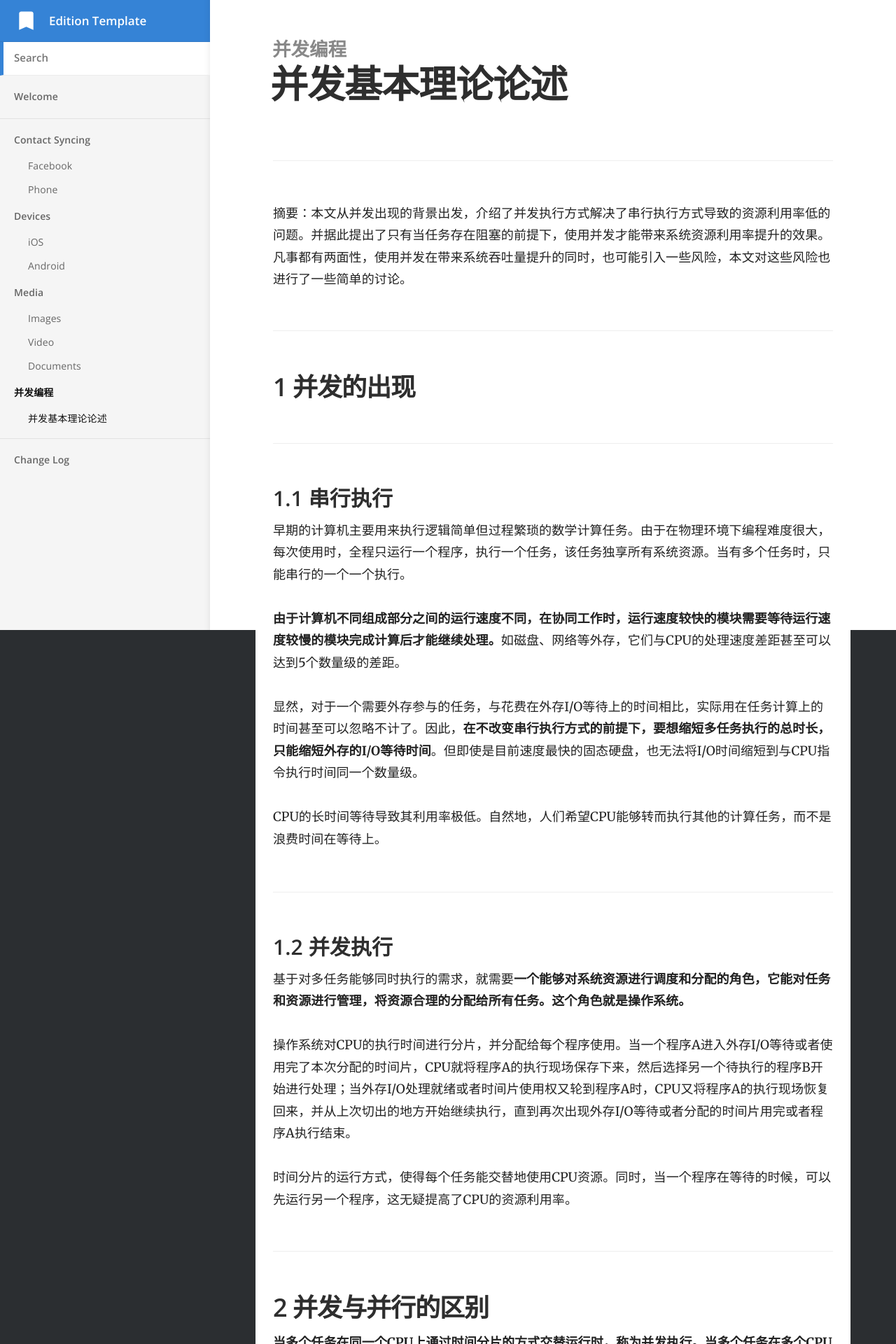
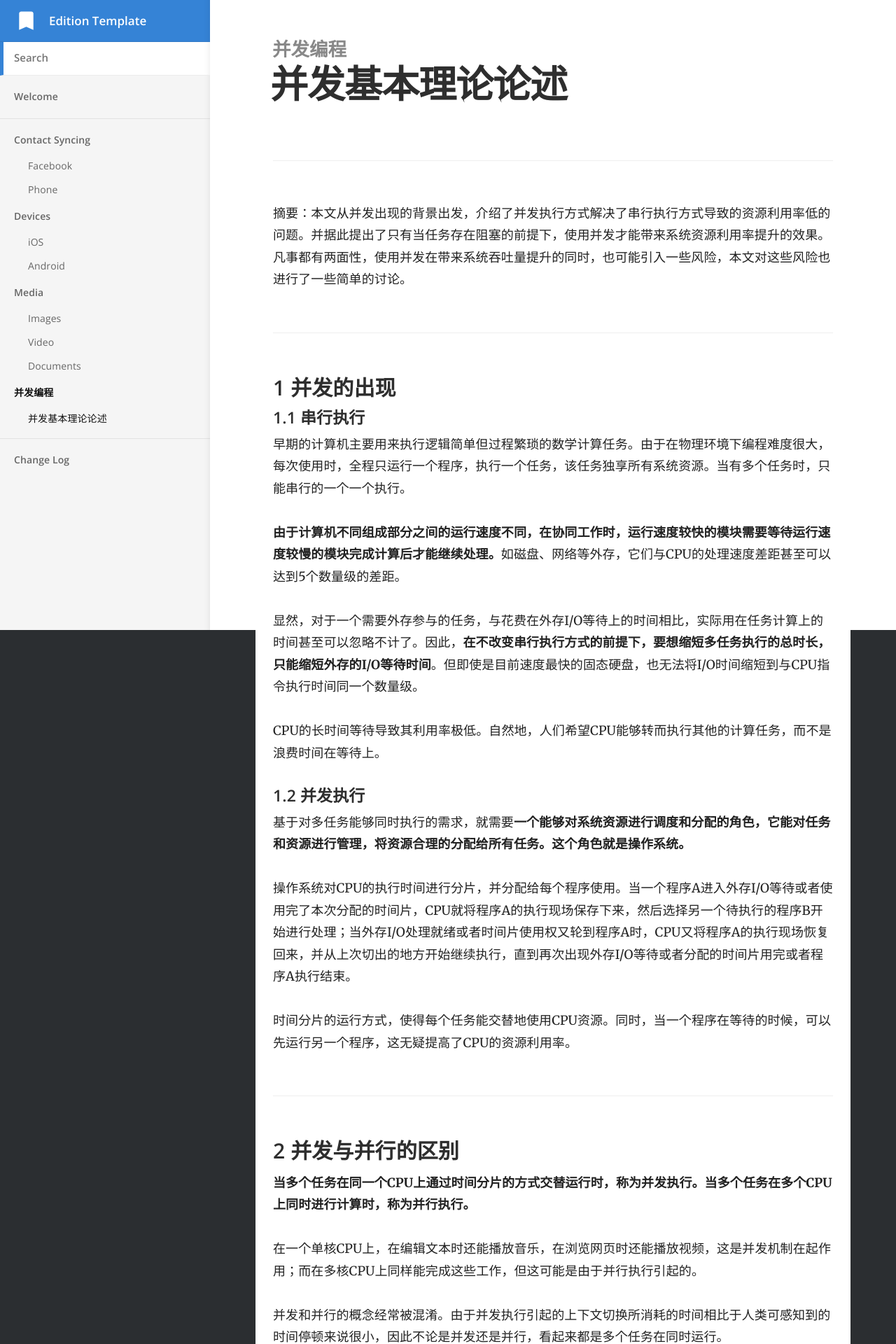
Before and after one commit to hechengdong1994/hechengdong1994.github.io, a Jekyll site: the page built from _docs/并发编程/并发基本理论论述.md, in a window 1280 px wide. Shown: the top 1920 px of the page at 70% size. Built offline with Jekyll 4.4.1, drawn with Linux system fonts in a browser that asks for light colours.

```diff
--- a/_docs/并发编程/并发基本理论论述.md
+++ b/_docs/并发编程/并发基本理论论述.md
@@ -8,11 +8,9 @@ order: 1
 
 摘要：本文从并发出现的背景出发，介绍了并发执行方式解决了串行执行方式导致的资源利用率低的问题。并据此提出了只有当任务存在阻塞的前提下，使用并发才能带来系统资源利用率提升的效果。凡事都有两面性，使用并发在带来系统吞吐量提升的同时，也可能引入一些风险，本文对这些风险也进行了一些简单的讨论。
 
-------
+### 1 并发的出现
 
-## 1 并发的出现
-
-### 1.1 串行执行
+#### 1.1 串行执行
 
 早期的计算机主要用来执行逻辑简单但过程繁琐的数学计算任务。由于在物理环境下编程难度很大，每次使用时，全程只运行一个程序，执行一个任务，该任务独享所有系统资源。当有多个任务时，只能串行的一个一个执行。
 
@@ -22,7 +20,7 @@ order: 1
 
 CPU的长时间等待导致其利用率极低。自然地，人们希望CPU能够转而执行其他的计算任务，而不是浪费时间在等待上。
 
-### 1.2 并发执行
+#### 1.2 并发执行
 
 基于对多任务能够同时执行的需求，就需要**一个能够对系统资源进行调度和分配的角色，它能对任务和资源进行管理，将资源合理的分配给所有任务。这个角色就是操作系统。**
 
@@ -30,9 +28,7 @@ CPU的长时间等待导致其利用率极低。自然地，人们希望CPU能
 
 时间分片的运行方式，使得每个任务能交替地使用CPU资源。同时，当一个程序在等待的时候，可以先运行另一个程序，这无疑提高了CPU的资源利用率。
 
-------
-
-## 2 并发与并行的区别
+### 2 并发与并行的区别
 
 **当多个任务在同一个CPU上通过时间分片的方式交替运行时，称为并发执行。当多个任务在多个CPU上同时进行计算时，称为并行执行。**
 
@@ -40,9 +36,7 @@ CPU的长时间等待导致其利用率极低。自然地，人们希望CPU能
 
 并发和并行的概念经常被混淆。由于并发执行引起的上下文切换所消耗的时间相比于人类可感知到的时间停顿来说很小，因此不论是并发还是并行，看起来都是多个任务在同时运行。
 
-------
-
-## 3 并发的优势及使用前提
+### 3 并发的优势及使用前提
 
 任务的复杂程度不同，执行这些任务所需要的资源也不同，计算机中参与任务执行的组成部分也不同。对于计算10的阶乘这样的简单任务，只需要用到CPU和内存即可，甚至可以不需要内存参与，单纯由CPU也能完成；而对于比如银行报表统计这类数据量大，计算逻辑复杂的任务，除了CPU和内存外，还需要文件系统的参与，甚至可能还需要网络系统的参与。**根据执行任务所需的资源不同，使用串行和并发的方式来执行多任务，得到的总体性能效果也是不同的。**
 
@@ -69,15 +63,13 @@ $$
 
 因此，对于CPU密集型的任务，串行执行的效率更高；对于I/O密集型的任务，并发执行的效率更高。可见，**使用并发能够提升系统资源利用率的前提在于，任务的执行需要依赖于外部速度较慢的资源**。
 
-------
-
-## 4 使用并发带来的风险
+### 4 使用并发带来的风险
 
 任务程序的并发执行，意味着CPU资源和内存资源将会被共享。在不考虑高速缓存的情况下，CPU的作用只是进行计算，同一时间只能处理一个任务的计算，不同任务的计算不会互相影响；而内存作为存储单元，会被多个任务共享，如果没有正确地控制各个任务的行为，那么就有可能出现不同任务错误地使用相同的内存区域，进而引发一些不可控的问题。
 
 因此，**当内存被不同的程序错误地共享时，并发就可能导致问题。**如果能将任务分解为互不依赖的子任务来并发执行，那么就不会出现问题。当然，在实际问题中难免任务之间存在相互依赖的场景，因此，讨论使用并发可能出现的问题及其解决之道是有意义的。
 
-### 4.1 安全性问题
+#### 4.1 安全性问题
 
 当内存资源被共享时，最常见的就是安全性问题。安全性问题指的是并发执行任务的结果依赖于任务的执行时序。安全性问题来源于程序的并发运行及内存资源的读写共享。
 
@@ -97,13 +89,13 @@ public void inc(){
 
 要解决安全性问题，只需要破坏导致安全性问题的任一条件即可。例如通过使用单线程运行破坏并发运行条件；通过创建不可变对象破坏读写共享条件；通过线程同步机制破坏读写共享条件；通过只读共享破坏读写共享条件。
 
-### 4.2 活跃性问题
+#### 4.2 活跃性问题
 
 **活跃性问题是指并发执行的任务无法及时的执行下去。**活跃性问题常见于错误地使用了同步机制。活跃性问题是非常严重的问题，只能通过中止任务来进行恢复。并且这类问题都是在执行过程中动态的发生，一些代码检查工具也难以发现，因此排查十分的困难。
 
 常见的活跃性问题有死锁，活锁，饥饿等。
 
-#### 4.2.1 死锁
+##### 4.2.1 死锁
 
 死锁的典型案例是哲学家进餐问题。最简单的版本是两个哲学家去吃饭，他们时而思考时而吃饭。桌上只有两只筷子，分别放在他们的左右手边，只有拿到一双筷子才能吃东西，并且吃到东西后才会将筷子放回。假设两个人同时拿到了右边的筷子，然后开始等待左边的筷子空出来，但是因为他们还没有吃到东西，因此又不放下已经拿到的筷子。那么大家就只能这么无限等待下去。
 
@@ -113,7 +105,7 @@ public void inc(){
 
 死锁问题一般是由于没有以统一固定的顺序获取多个锁。例如上例中的锁AB，如果在获取锁前都根据字母顺序进行获取，即先获取锁A再获取锁B，则死锁不会发生。在一些动态加锁的场景中，比如转账业务中对转账方和收款方进行的加锁操作，如果以先获取转账方的锁再获取收款方的锁的逻辑进行锁获取，则当两个账户相互转账时，就有可能发生动态的锁顺序死锁，可以先对转账双方账号进行排序，再根据排序顺序进行加锁，来保证多个线程加锁的顺序能一致。
 
-#### 4.2.2 活锁
+##### 4.2.2 活锁
 
 **当多个相互协作的线程都对彼此进行响应从而修改各自的状态，并使得任何一个线程都无法继续执行时，就发生了活锁。**
 
@@ -121,7 +113,7 @@ public void inc(){
 
 解决活锁的办法是引入随机等待。当因为没有获取到需要的资源而放弃已有的资源后，随机等待一段时间再开始进行重试。
 
-#### 4.2.3 饥饿
+##### 4.2.3 饥饿
 
 **当任务因为一直访问不到自己所需的资源时，就产生了饥饿问题。**
 
@@ -131,13 +123,11 @@ public void inc(){
 
 饥饿问题通常是由于一些依赖于具体执行平台的编码，比如指定线程优先级等。应该尽可能的避免这种编码，或显式的主动让出资源给优先级较低的线程，让它们有机会执行自己的任务。
 
-### 4.3 性能问题
+#### 4.3 性能问题
 
 **性能问题是指不当使用并发导致的系统整体性能下降，吞吐量下降。**显然的，当用于上下文切换花费的时间多于任务实际执行的时间时，使用并发来解决问题，就是一种得不偿失的方案。
 
-------
-
-## 5 总结
+### 5 总结
 
 当我们谈论并发时，更多的是在讨论如何充分的利用单个CPU资源。
 
```
